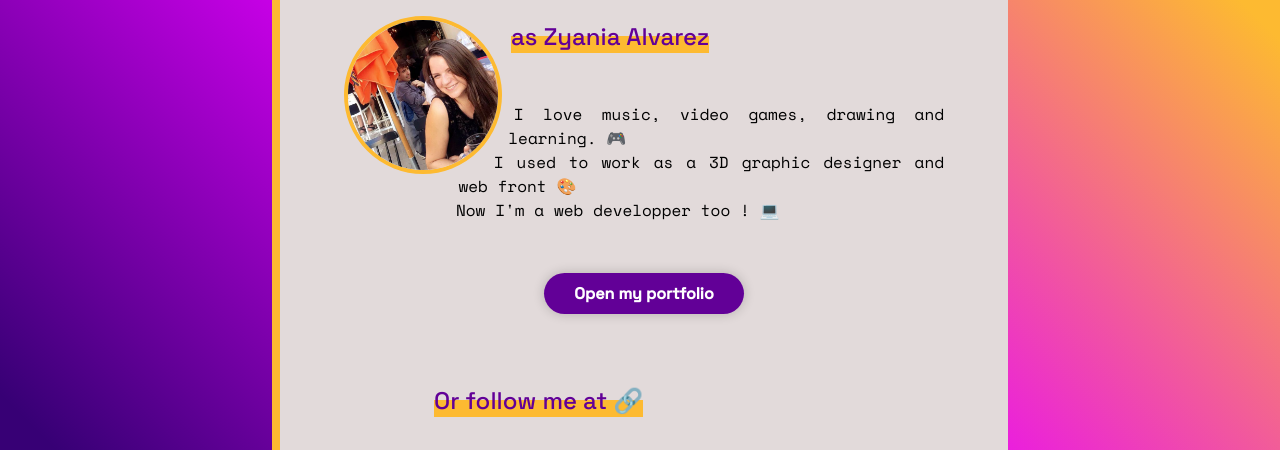
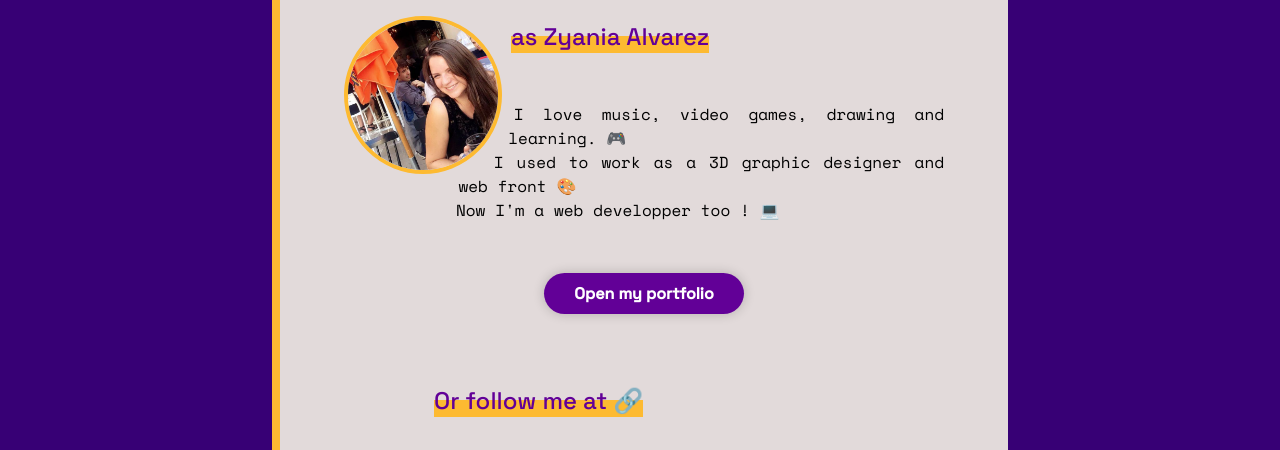
Before and after one commit to EkkiiH/profile, a plain HTML site: page index.html in a window 1280 px wide. Shown: the part 165-615 px from the top of the page. Drawn offline with nearby package versions, Linux system fonts and the light colour scheme.

Commit message:
editing details again

```diff
--- a/style.css
+++ b/style.css
@@ -1,7 +1,6 @@
 body{
   font-family:Space Mono;
   background: rgb(55,0,117);
-  background: linear-gradient(45deg, rgba(55,0,117,1) 10%, rgba(231,0,255,1) 50%, rgba(253,186,49,1) 90%);
   hyphens: none;
   text-align: justify;
   margin: 2em;
```
